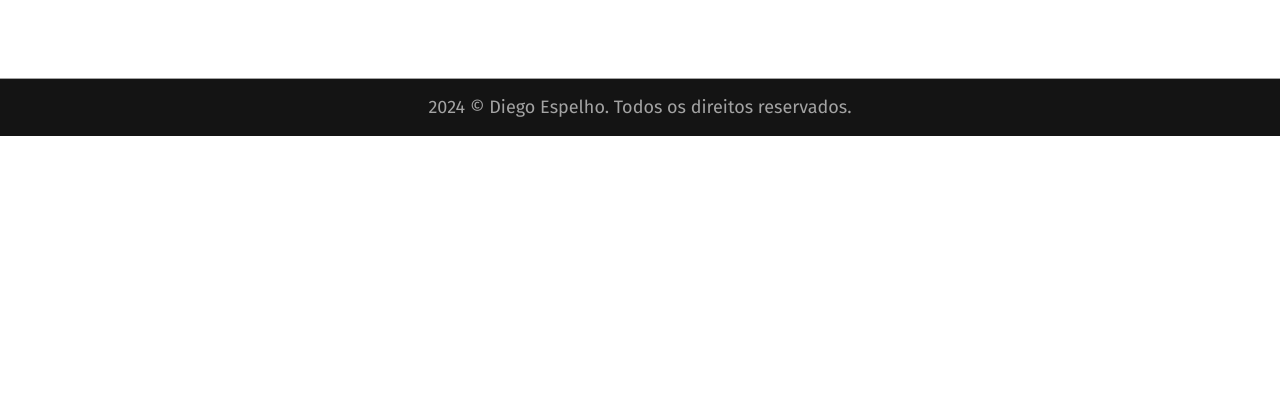
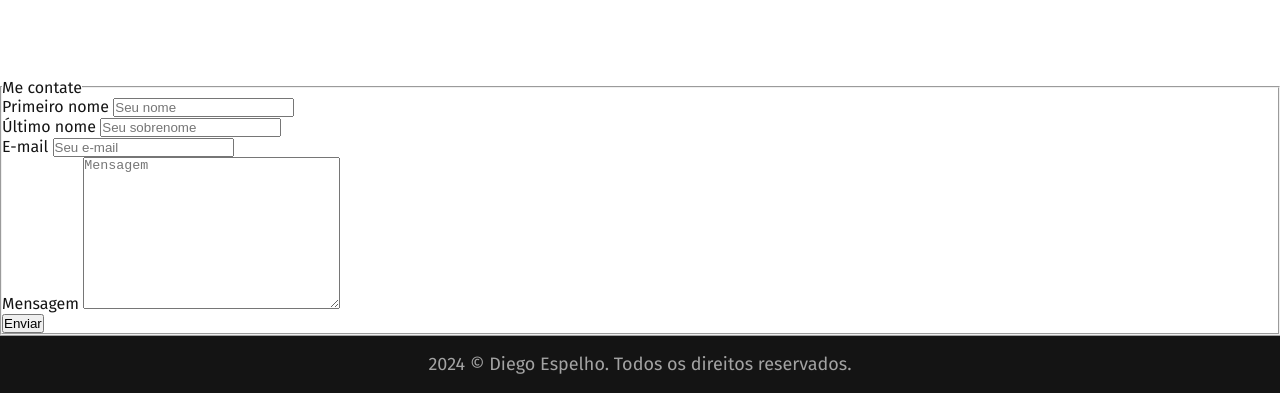
Before and after one commit to diegoespelho/portfolio, a plain HTML site: page index.html in a window 1280 px wide. Shown: the part 3284-3677 px from the top of the page. Before the commit the page ends 3420 px from the top, so only its background shows below. Drawn offline with nearby package versions, Linux system fonts and the light colour scheme.

Commit message:
Adicionei a estrutura do form

```diff
--- a/assets/css/style.css
+++ b/assets/css/style.css
@@ -19,5 +19,8 @@
 /* tecnologias */
 @import url("tecnologias.css");
 
+/* contato */
+@import url('contato.css');
+
 /* footer */
 @import url("footer.css");
--- a/index.html
+++ b/index.html
@@ -152,7 +152,39 @@
     </ul>
   </section>
 
-  <footer class="footer" aria-label="Rodapé">
+  <section id="contato" class="contato" aria-label="Formulário de contato">
+    <div class="contato-form">
+      <fieldset class="grid-form">
+        <legend>Me contate</legend>
+
+        <div class="grupo-form">
+          <label for="primeiro-nome">Primeiro nome</label>
+          <input type="text" name="primeiro-nome" id="primeiro-nome" placeholder="Seu nome">
+        </div>
+
+        <div class="grupo-form">
+          <label for="ultimo nome">Último nome</label>
+          <input type="text" name="ultimo-nome" id="ultimo-nome" placeholder="Seu sobrenome">
+        </div>
+
+        <div class="grupo-form">
+          <label for="email">E-mail</label>
+          <input type="email" name="email" id="email" placeholder="Seu e-mail">
+        </div>
+
+        <div class="grupo-form full-width">
+          <label for="mensagem">Mensagem</label>
+          <textarea name="mensagem" id="mensagem" cols="30" rows="10" placeholder="Mensagem"></textarea>
+        </div>
+
+        <div class="grupo-form full-width">
+          <button type="submit">Enviar</button>
+        </div>
+      </fieldset>
+    </div>
+  </section>
+
+  <footer class="footer">
     <p class="footer-texto">2024 &copy Diego Espelho. Todos os direitos reservados.</p>
   </footer>
 </body>
```
Also changed, not shown: assets/css/contato.css (added).
